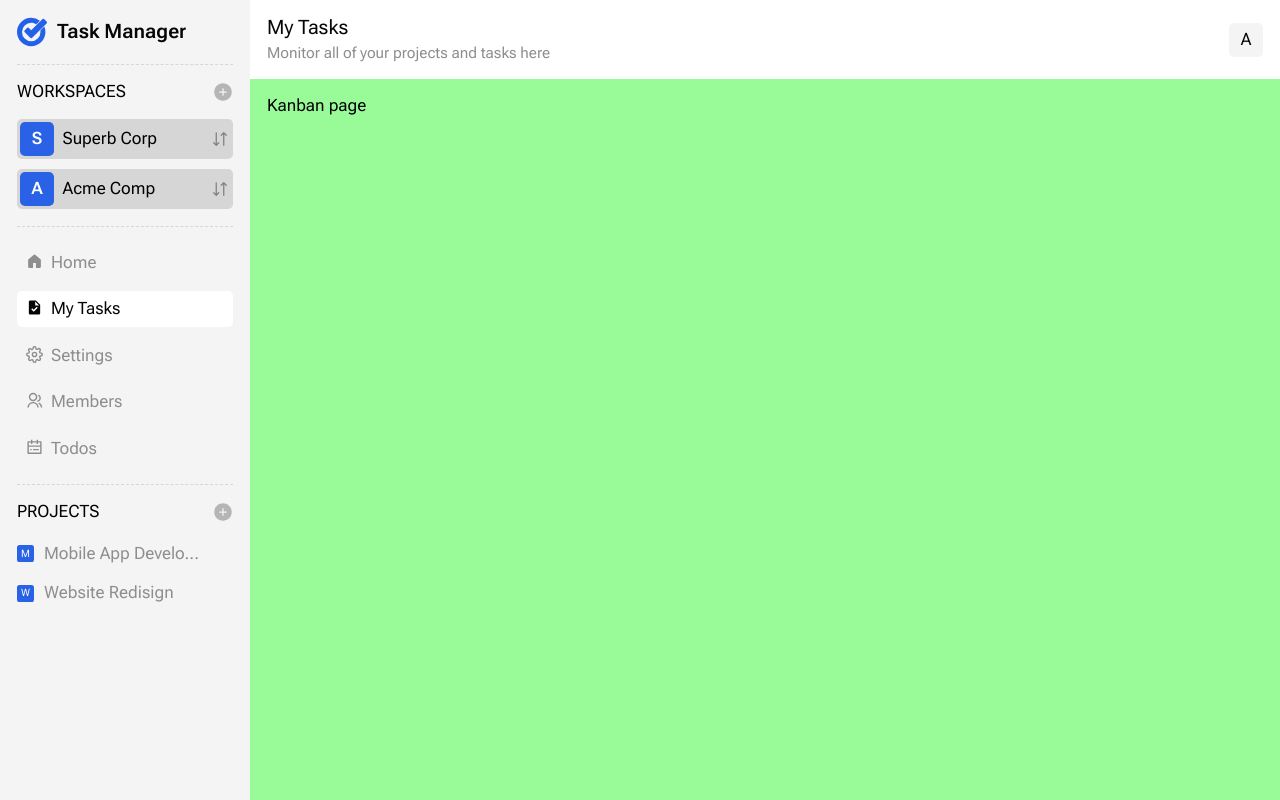
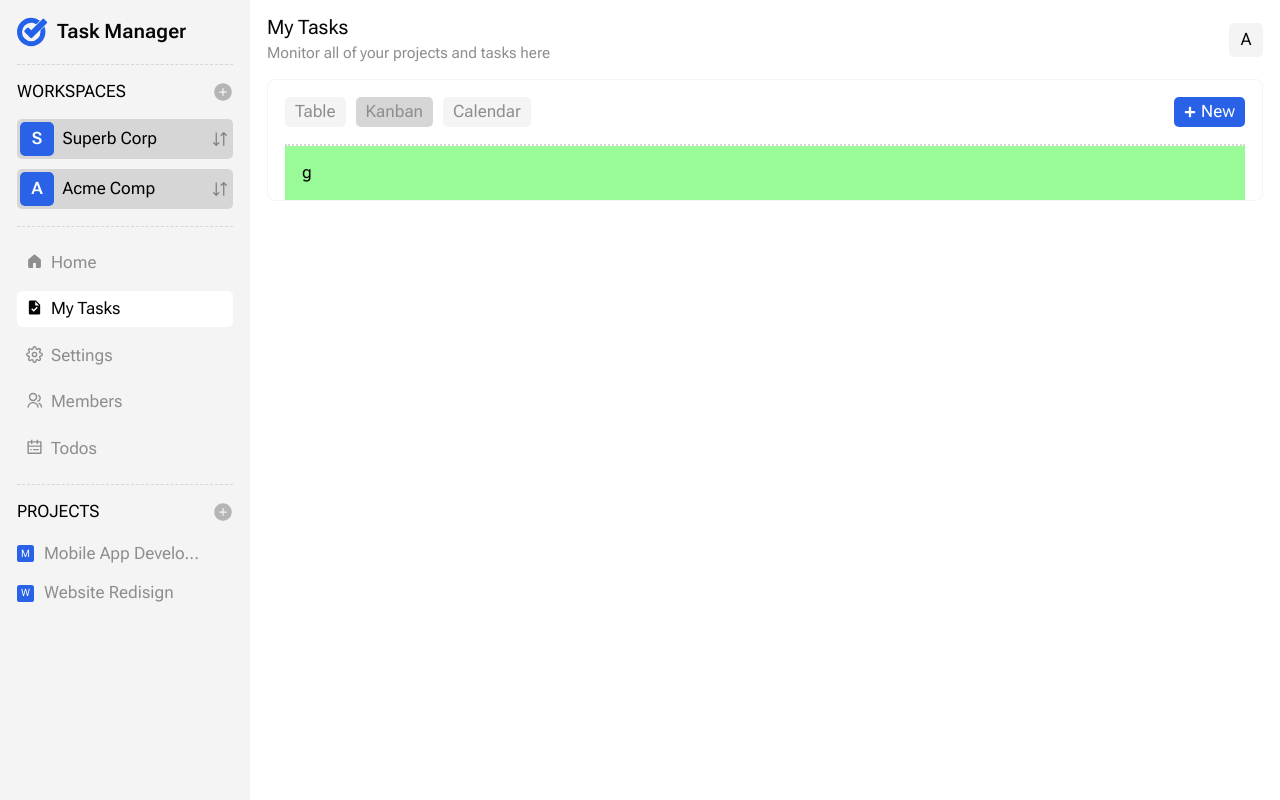
Before and after one commit to webioann/sandbox_prisma, a Next.js app: page /my_tasks/kanban in a window 1280 px wide. Built offline with nearby package versions, Linux system fonts and the light colour scheme.

Commit message:
layout.tsx for my_tasks directory with navigation in one place, not three pages

```diff
--- a/app/my_tasks/calendar/page.tsx
+++ b/app/my_tasks/calendar/page.tsx
@@ -1,9 +1,13 @@
 import React from 'react'
+import TaskPageNavigation from '@/components/TaskPageNavigation/TaskPageNavigation'
+
 import styles from './calendar.module.scss'
 
 function CalendarPage() {
     return (
-        <div className={styles.page}>Calendar page</div>
+        <div className={styles.page}>
+            c
+        </div>
     )
 }
 
--- a/app/my_tasks/kanban/page.tsx
+++ b/app/my_tasks/kanban/page.tsx
@@ -1,9 +1,13 @@
 import React from 'react'
+import TaskPageNavigation from '@/components/TaskPageNavigation/TaskPageNavigation'
+
 import styles from './kanban.module.scss'
 
 function KanbanPage() {
     return (
-        <div className={styles.page}>Kanban page</div>
+        <div className={styles.page}>
+            g
+        </div>
     )
 }
 
--- /dev/null
+++ b/app/my_tasks/layout.tsx
@@ -0,0 +1,17 @@
+import React from 'react'
+import TaskPageNavigation from '@/components/TaskPageNavigation/TaskPageNavigation'
+
+export default function TaskPagesLayout({
+    children,
+    }: {
+        children: React.ReactNode
+    }) {
+    return (
+        <section style={{width: '100%', height: '100%', padding: '0 1rem'}}>
+            <div style={{border: '1px solid #f4f4f4', borderRadius: '8px', padding: '0 1rem'}}>
+                <TaskPageNavigation/>
+                {children}
+            </div>
+        </section>
+    )
+}
--- /dev/null
+++ b/app/my_tasks/page.tsx
@@ -0,0 +1,3 @@
+import React from 'react'
+
+export default function TasksPage() { return null }
--- a/app/my_tasks/table/table.module.scss
+++ b/app/my_tasks/table/table.module.scss
@@ -1,16 +1,4 @@
-.page{
-    width: 100%;
-    height: 100%;
-    padding: 0 1rem;
-    .task_page{
-        border: 1px solid var(--bg-second);
-        border-radius: 8px;
-        padding: 0 1rem;
-
-        min-height: 100%;
-        // filters row --------------
 .filters_row{
-
 }
 // tasks full list --------------
 .tasks_full_list{
@@ -20,6 +8,3 @@
 .pagination{
 
 }
-
-    }
-}
--- a/components/TaskPageNavigation/TaskPageNavigation.tsx
+++ b/components/TaskPageNavigation/TaskPageNavigation.tsx
@@ -7,12 +7,29 @@ import styles from './task-page-navigation.module.scss'
 
 function TaskPageNavigation() {
     const path = usePathname()
+    const table = "/my_tasks/table";
+    const kanban = "/my_tasks/kanban";
+    const calendar = "/my_tasks/calendar";
+
+    const active = styles.active
     return (
         <div className={styles.links_header}>
             <div className={styles.page_links_stack}>
-                <Link href={"/my_tasks/table"} className={styles.task_page_link}>Table</Link>
-                <Link href={"/my_tasks/kanban"} className={styles.task_page_link}>Kanban</Link>
-                <Link href={"/my_tasks/calendar"} className={styles.task_page_link}>Calendar</Link>
+                <Link
+                    href={table}
+                    className={`${styles.task_page_link} ${path === table && active}`}>
+                    Table
+                </Link>
+                <Link
+                    href={kanban}
+                    className={`${styles.task_page_link} ${path === kanban && active}`}>
+                    Kanban
+                </Link>
+                <Link
+                    href={calendar}
+                    className={`${styles.task_page_link} ${path === calendar && active}`}>
+                    Calendar
+                </Link>
             </div>
             <div className={styles.create_button}>
                 <FaPlus size={12} color='white'/>
--- a/components/TaskPageNavigation/task-page-navigation.module.scss
+++ b/components/TaskPageNavigation/task-page-navigation.module.scss
@@ -15,6 +15,9 @@
             margin-right: 10px;
             color: var(--text-second);
         }
+        .active{
+            background-color: var(--bg-dark);
+        }
     }
     .create_button{
         background-color: var(--bg-contrast);
```
Also changed, not shown: app/my_tasks/table/page.tsx (+6 -12 lines). Lines whose indentation alone changed are shown as unchanged.
